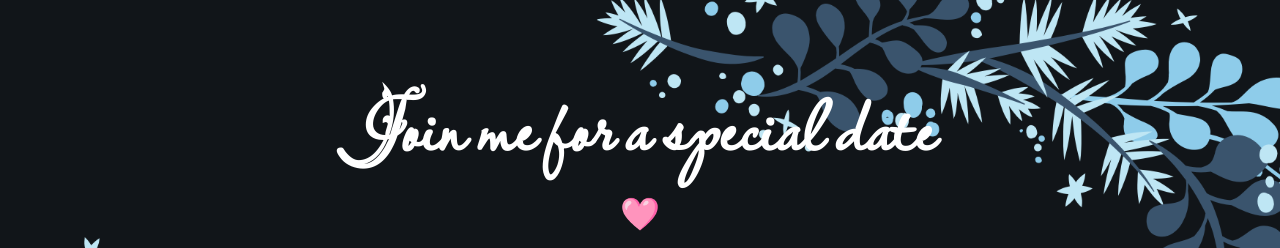
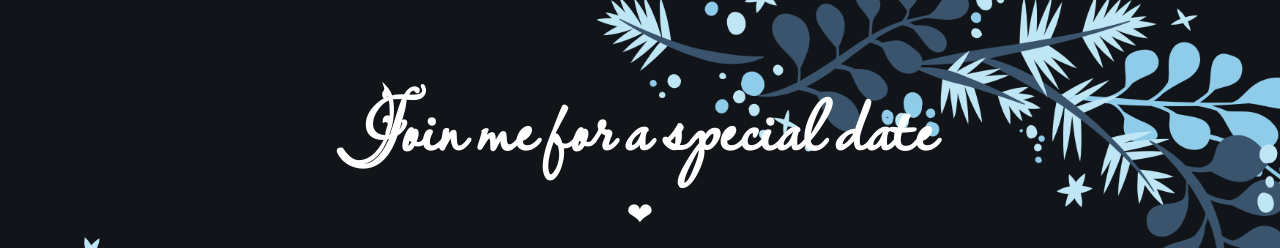
Before and after one commit to NguyenLuong-A2K49/special-date, a plain HTML site: page index.html in a window 1280 px wide. Shown: the top 248 px of the page. Drawn offline with Linux system fonts and the light colour scheme.

Commit message:
Update 2

```diff
--- a/index.html
+++ b/index.html
@@ -20,7 +20,7 @@
       100% { opacity: 1; }
     }
     body {
-      font-family: 'Playfair Display', serif;
+      font-family: serif;
       display: flex;
       flex-direction: column;
       justify-content: center;
@@ -34,7 +34,7 @@
       margin-bottom: 10px;
     }
     h1::after {
-        content: '🩷';
+        content: '❤';
         font-size: 32px;
         display: block;
         text-align: center;
```
